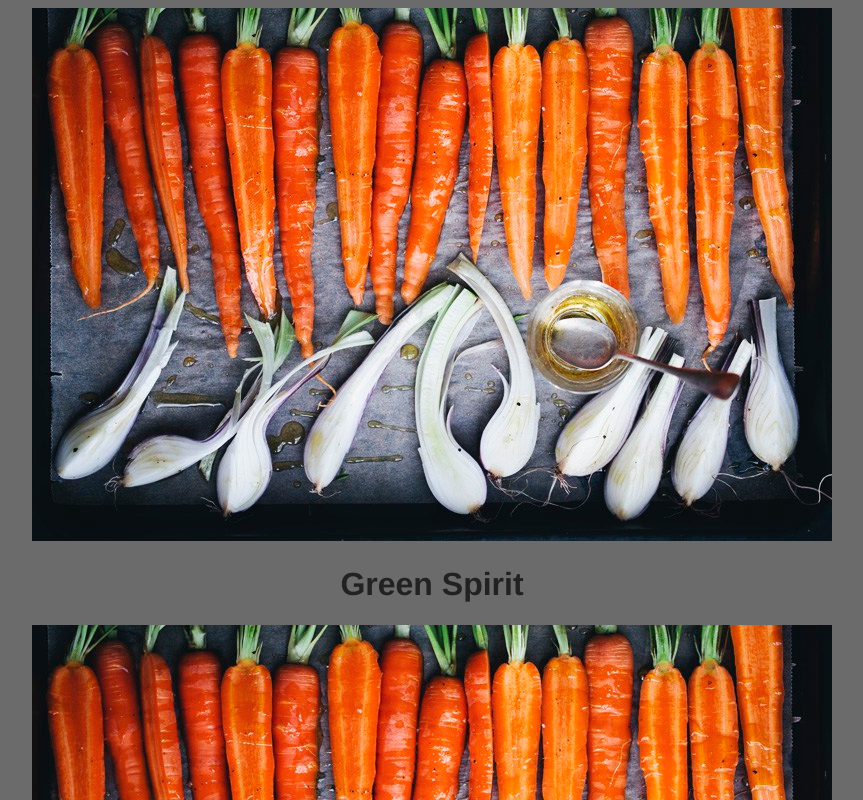
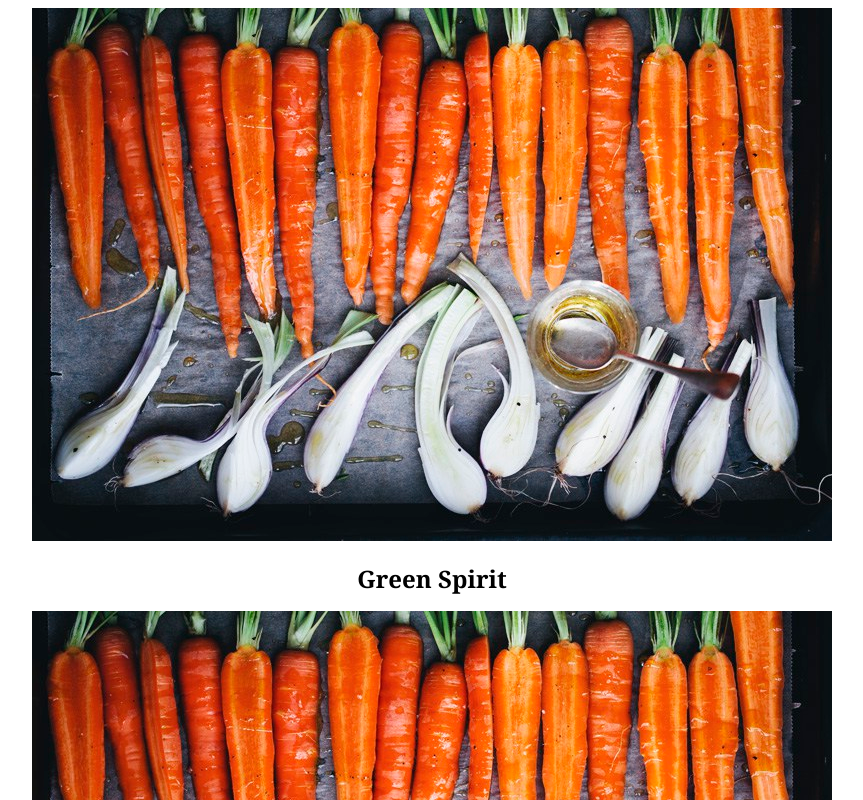
Before and after one commit to nmirza08/nmirza08.github.io, a plain HTML site: page unit_3/index.html in a window 1280 px wide. Shown: the top 800 px of the page, without its empty margins (208-1071 px from the left). Drawn offline with Linux system fonts and the light colour scheme.

Commit message:
Update style.css

```diff
--- a/unit_3/css/style.css
+++ b/unit_3/css/style.css
@@ -1,9 +1,15 @@
 body{
 	text-align: center;
-	background: #6B6B6B;
-	color: #222;
-	font-family: Helvetica;
+	background: #fff;
+	color: #000;
+	font-family: "GT Sectra Fine",Georgia,"Times New Roman",Times,serif;
 }
 #slogan{
 	font-style: italic;
 }
+h1{
+font-size:24px;
+}
+h3{
+	22px
+}
```
